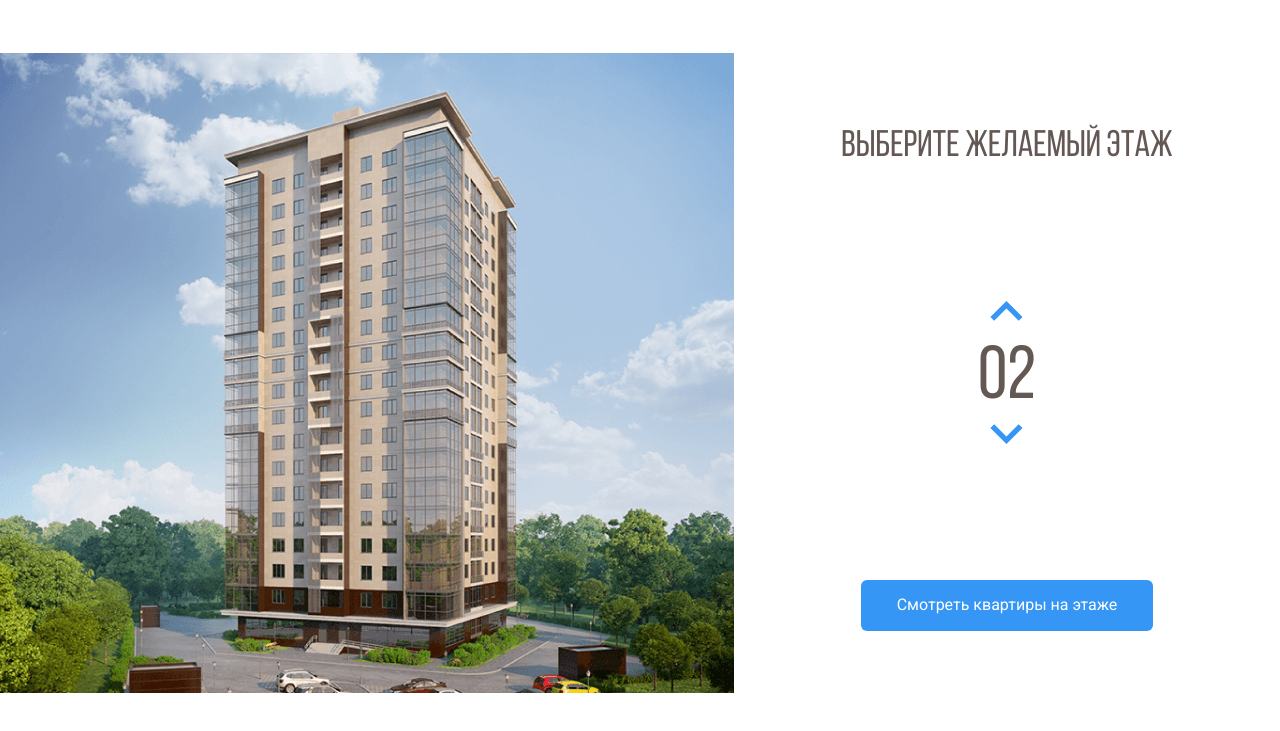
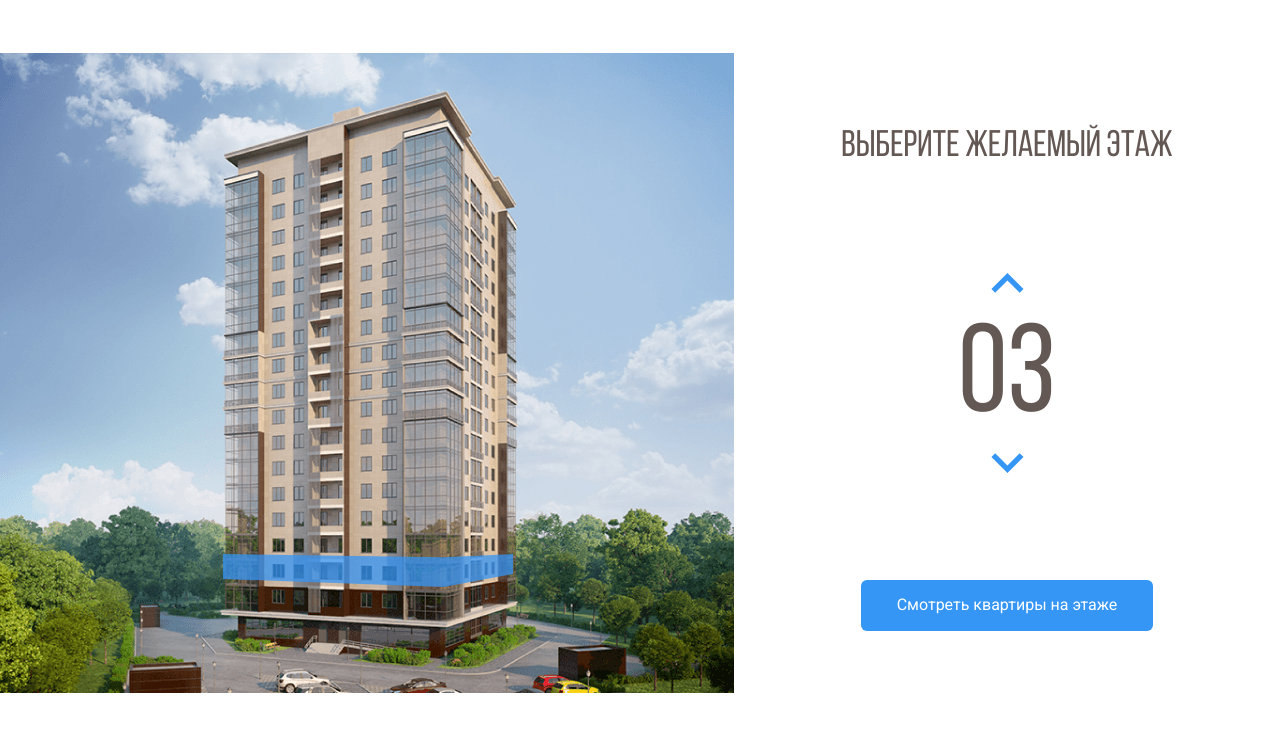
Before and after one commit to fictiv75/melody, a plain HTML site: page index.html in a window 1280 px wide. Both pictures are taken after a click on the button 1006 px from the left and 382 px from the top of the page. Shown: the part 69-800 px from the top of the page. Drawn offline with nearby package versions, Linux system fonts and the light colour scheme.

Commit message:
Добавлена интерактивность через JQuery

```diff
--- a/css/style.css
+++ b/css/style.css
@@ -116,6 +116,10 @@ body {
   opacity: 1;
 }
 
+path.current-floor {
+  opacity: 1;
+}
+
 .counter-group {
   display: flex;
   flex-direction: column;
@@ -138,7 +142,7 @@ body {
   margin-top: 10px;
   font-family: 'Bebas Neue', sans-serif;
   font-weight: 400;
-  font-size: 75px;
+  font-size: 125px;
   text-transform: uppercase;
   color: #635854;
 }
--- a/index.html
+++ b/index.html
@@ -55,25 +55,24 @@
           </pattern>
           <image id="image0" width="740" height="640" xlink:href="img/home.jpg" />
         </defs>
-        <path d="M222 526L442.8 534L512 520.3V542L443.5 561.7L222 550.7V526Z" fill="#3595F6" fill-opacity="0.75" />
-        <path d="M223 526V501L443.3 504.3L513 501V521L443.7 534L223 526Z" fill="#3595F6" fill-opacity="0.75" />
-        <path d="M223 500V475H444H513V498L445 505L223 500Z" fill="#3595F6" fill-opacity="0.75" />
-        <path d="M223 476V451L444.3 447.3L512 454V476H444" fill="#3595F6" fill-opacity="0.75" />
-        <path d="M223 450V424L444.5 420.7L513 431.7V453L444 446.3L223 450Z" fill="#3595F6" fill-opacity="0.75" />
-        <path d="M222 423V399.3L443 387L514 410V431.3L443 419L222 423Z" fill="#3595F6" fill-opacity="0.75" />
-        <path d="M222 401V376L444.2 359.7L514 388.3V409L443.7 387.3L222 401Z" fill="#3595F6" fill-opacity="0.75" />
-        <path d="M222 376V351L444.5 330.7L514 367.3V388L442 359.3L222 376Z" fill="#3595F6" fill-opacity="0.75" />
-        <path d="M222 350V326L445 301.3L514 345.3V367L444.7 329L222 350Z" fill="#3595F6" fill-opacity="0.75" />
-        <path d="M222 325V301L444.5 272.3L514 323.3V344L443.7 301.7L222 325Z" fill="#3595F6" fill-opacity="0.75" />
-        <path d="M221 301V277L443.3 244L514 303.3V323L444 272.3L221 301Z" fill="#3595F6" fill-opacity="0.75" />
-        <path d="M222 276V252L443.2 217L513 281V302L444.3 243.7L222 276Z" fill="#3595F6" fill-opacity="0.75" />
-        <path d="M222 252V227L444.3 189L513 259.3V280L444 216L222 252Z" fill="#3595F6" fill-opacity="0.75" />
-        <path d="M222 226V201L442.8 157.3L513 236.3V259L444 185.7L222 226Z" fill="#3595F6" fill-opacity="0.75" />
-        <path d="M223 202V177L443 129L513 214V237L442.3 157.7L223 202Z" fill="#3595F6" fill-opacity="0.75" />
-        <path d="M222 177V152L441.8 100L513 192.3V215L443.3 128.7L222 177Z" fill="#3595F6" fill-opacity="0.75" />
-        <path d="M222 152V126L444 69.3L513 171V192L443.7 100.3L222 152Z" fill="#3595F6" fill-opacity="0.75" />
+        <path data-floor="02" d="M222 526L442.8 534L512 520.3V542L443.5 561.7L222 550.7V526Z" fill="#3595F6" fill-opacity="0.75" />
+        <path data-floor="03" d="M223 526V501L443.3 504.3L513 501V521L443.7 534L223 526Z" fill="#3595F6" fill-opacity="0.75" />
+        <path data-floor="04" d="M223 500V475H444H513V498L445 505L223 500Z" fill="#3595F6" fill-opacity="0.75" />
+        <path data-floor="05" d="M223 476V451L444.3 447.3L512 454V476H444" fill="#3595F6" fill-opacity="0.75" />
+        <path data-floor="06" d="M223 450V424L444.5 420.7L513 431.7V453L444 446.3L223 450Z" fill="#3595F6" fill-opacity="0.75" />
+        <path data-floor="07" d="M222 423V399.3L443 387L514 410V431.3L443 419L222 423Z" fill="#3595F6" fill-opacity="0.75" />
+        <path data-floor="08" d="M222 401V376L444.2 359.7L514 388.3V409L443.7 387.3L222 401Z" fill="#3595F6" fill-opacity="0.75" />
+        <path data-floor="09" d="M222 376V351L444.5 330.7L514 367.3V388L442 359.3L222 376Z" fill="#3595F6" fill-opacity="0.75" />
+        <path data-floor="10" d="M222 350V326L445 301.3L514 345.3V367L444.7 329L222 350Z" fill="#3595F6" fill-opacity="0.75" />
+        <path data-floor="11" d="M222 325V301L444.5 272.3L514 323.3V344L443.7 301.7L222 325Z" fill="#3595F6" fill-opacity="0.75" />
+        <path data-floor="12" d="M221 301V277L443.3 244L514 303.3V323L444 272.3L221 301Z" fill="#3595F6" fill-opacity="0.75" />
+        <path data-floor="13" d="M222 276V252L443.2 217L513 281V302L444.3 243.7L222 276Z" fill="#3595F6" fill-opacity="0.75" />
+        <path data-floor="14" d="M222 252V227L444.3 189L513 259.3V280L444 216L222 252Z" fill="#3595F6" fill-opacity="0.75" />
+        <path data-floor="15" d="M222 226V201L442.8 157.3L513 236.3V259L444 185.7L222 226Z" fill="#3595F6" fill-opacity="0.75" />
+        <path data-floor="16" d="M223 202V177L443 129L513 214V237L442.3 157.7L223 202Z" fill="#3595F6" fill-opacity="0.75" />
+        <path data-floor="17" d="M222 177V152L441.8 100L513 192.3V215L443.3 128.7L222 177Z" fill="#3595F6" fill-opacity="0.75" />
+        <path data-floor="18" d="M222 152V126L444 69.3L513 171V192L443.7 100.3L222 152Z" fill="#3595F6" fill-opacity="0.75" />
       </svg>
-
     </div>
     <div class="main-info">
       <h2 class="main-title">Выберите желаемый этаж</h2>
@@ -90,6 +89,10 @@
     </div>
   </main>
 
+
+  <script src="https://code.jquery.com/jquery-3.6.0.min.js"
+    integrity="sha256-/xUj+3OJU5yExlq6GSYGSHk7tPXikynS7ogEvDej/m4=" crossorigin="anonymous"></script>
+  <script src="js/script.js"></script>
 </body>
 
 </html>
--- /dev/null
+++ b/js/script.js
@@ -0,0 +1,42 @@
+$(document).ready(function () {
+  var currentFloor = 2; // переменная, где храниться текущий этаж
+  var floorPath = $(".home-image path"); // Каждый отдельный этаж в SVG
+  var counterUp = $(".counter-up");
+  var counterDown = $(".counter-down");
+
+  // Функция при наведении мышью на этаж
+  floorPath.on("mouseover", function () {
+    floorPath.removeClass("current-floor"); // удаляем активный класс у этажа
+    currentFloor = $(this).attr("data-floor"); // получаем значение текущего этажа
+    $(".counter").text(currentFloor); // записываем значение этажа в счетчик справа
+  });
+
+  // отслеживаем клик по кнопке вверх
+  counterUp.on("click", function () {
+    // проверяем значение этажа, оно не должно быть больше 18
+    if (currentFloor < 18) {
+      currentFloor++; // прибавляем одинэтаж
+      usCurrentFloor = currentFloor.toLocaleString("en-US", {
+        minimumIntegerDigits: 2,
+        useGrouping: false,
+      });
+       // форматируем переменную с этажом, чтобы было 01 а не 1
+      $(".counter").text(usCurrentFloor); // записываем значение этажа в счетчик справа
+      floorPath.removeClass("current-floor"); // удаляем активный класс у этажей
+      $(`[data-floor=${usCurrentFloor}]`).toggleClass("current-floor"); // подсвечиваем текщий этаж
+    }
+  });
+
+  counterDown.on("click", function () {
+    if (currentFloor > 2) {
+      currentFloor--;
+      usCurrentFloor = currentFloor.toLocaleString("en-US", {
+        minimumIntegerDigits: 2,
+        useGrouping: false,
+      });
+      $(".counter").text(usCurrentFloor);
+      floorPath.removeClass("current-floor");
+      $(`[data-floor=${usCurrentFloor}]`).toggleClass("current-floor");
+    }
+  });
+});
```
